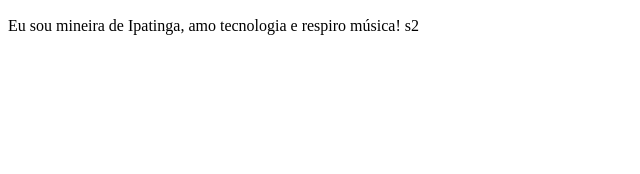
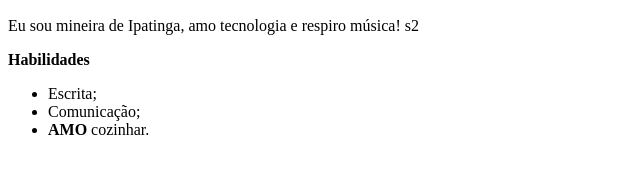
Before and after one commit to Kamilavrhcp/portfolio, a plain HTML site: page index.html in a window 1280 px wide. Shown: the part 342-516 px from the top of the page, without its empty margins (0-640 px from the left). Drawn offline with Linux system fonts and the light colour scheme.

Commit message:
Adicionando habilidades

```diff
--- a/index.html
+++ b/index.html
@@ -10,5 +10,15 @@
     <p><strong> Nome Completo:</strong> Kamila Vanessa Ribeiro </p>
     <img src="https://media-exp1.licdn.com/dms/image/C4E03AQFp26ahBj1R0w/profile-displayphoto-shrink_200_200/0?e=1611187200&v=beta&t=eI9BJ88HMwCJ_UIM2BrokMn4RXOGR7T4Smeipic4mno" alt="Foto da Kamila" width="300px">
     <p> Eu sou mineira de Ipatinga, amo tecnologia e respiro música! s2 </p>
+
+   <strong>Habilidades</strong>
+     <ul>
+     <li>Escrita; </li>
+     <li>Comunicação;</li>
+     <li> <strong>AMO </strong>cozinhar.</li>
+
+
+    </ul>
+
 </body>
 </html>
```
